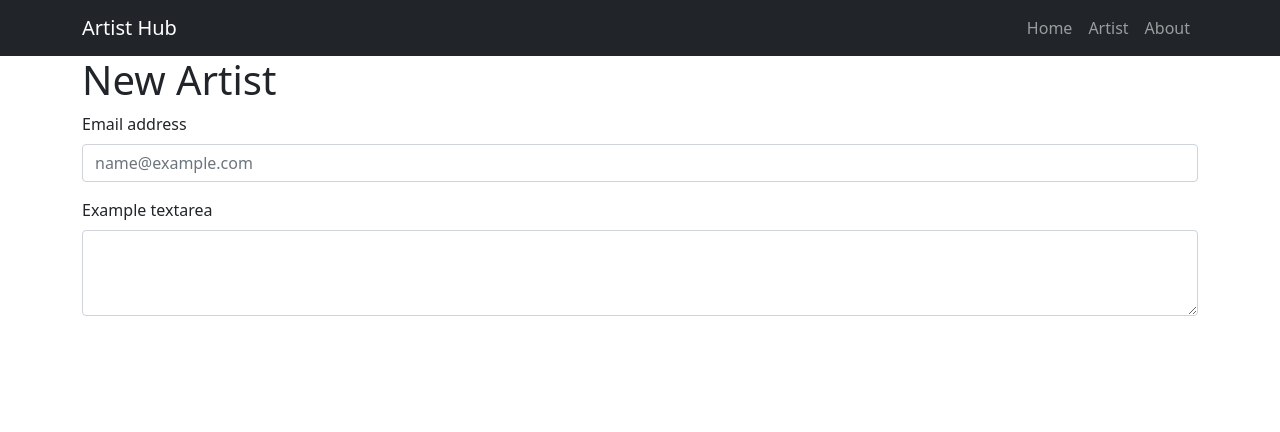
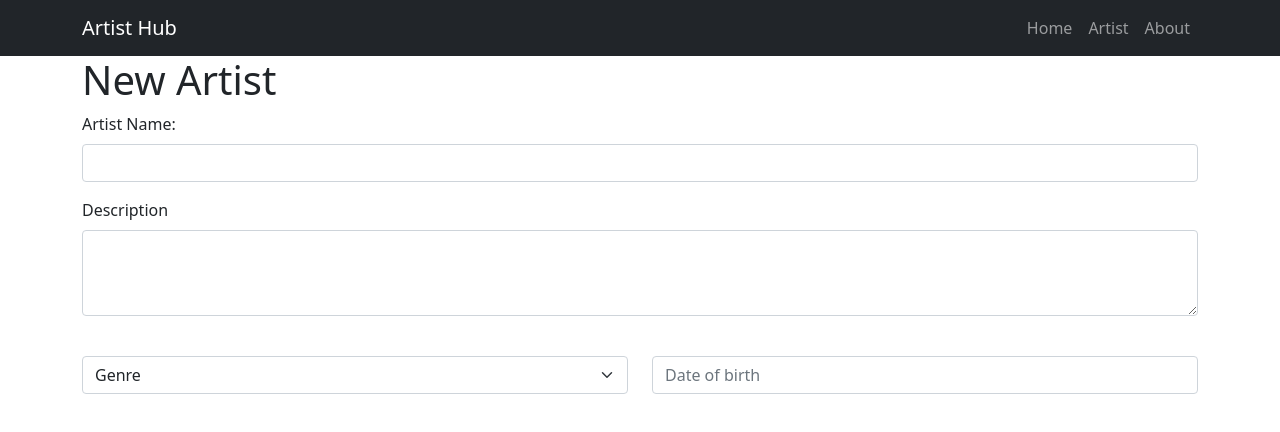
Before and after one commit to LaurentBaj/PGR305-Eksamen, a React (Create React App) app in the folder artist-app/: page /newArtist in a window 1280 px wide. Shown: the top 432 px of the page. Built offline with nearby package versions, Linux system fonts and the light colour scheme.

Commit message:
Changes in form

```diff
--- a/artist-app/src/components/shared/ArtistForm.tsx
+++ b/artist-app/src/components/shared/ArtistForm.tsx
@@ -1,18 +1,36 @@
 import { FC } from "react";
-import { Form } from "react-bootstrap";
+import { Form, Row, Col} from "react-bootstrap";
 
 const ArtistForm: FC = () => {
   return (
-    <Form>
-      <Form.Group className="mb-3" controlId="exampleForm.ControlInput1">
-        <Form.Label>Email address</Form.Label>
-        <Form.Control type="email" placeholder="name@example.com" />
+    <>
+      <Form>
+      <Form.Group className="mb-3" >
+        <Form.Label>Artist Name: </Form.Label>
+        <Form.Control type="text"/>
       </Form.Group>
-      <Form.Group className="mb-3" controlId="exampleForm.ControlTextarea1">
-        <Form.Label>Example textarea</Form.Label>
+      <Form.Group className="mb-3" >
+        <Form.Label>Description</Form.Label>
         <Form.Control as="textarea" rows={3} />
       </Form.Group>
+      <br></br>
+      <Row>
+        <Col>
+          <Form.Select>
+            <option>Genre</option>
+            <option>Rock</option>
+            <option>Jazz</option>
+            <option>Classical</option>
+            <option>Rap</option>
+            <option>Hip Hop</option>
+        </Form.Select>
+        </Col>
+        <Col>
+          <Form.Control placeholder="Date of birth" />
+        </Col>
+      </Row>
     </Form>
+    </>
   );
 };
 
--- a/artist-app/src/pages/ArtistView.tsx
+++ b/artist-app/src/pages/ArtistView.tsx
@@ -8,7 +8,6 @@ export const ArtistView: FC = () => {
   const { name } = useParams<{ name: string }>();
   const { artists } = useContext(ArtistContext) as ArtistContextType;
   const [artist] = useState(artists.find((a) => a.name === name))
-
 
   return (
     <Container>
```
